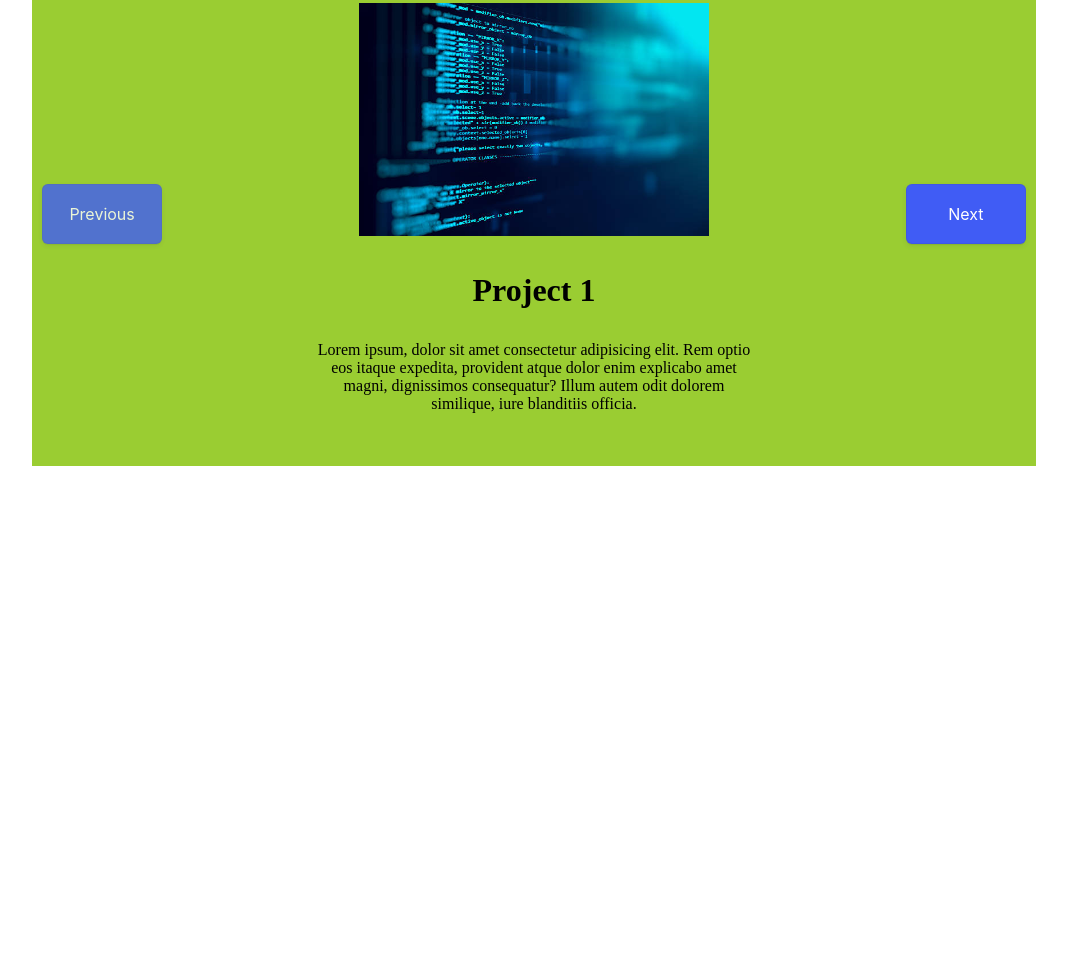
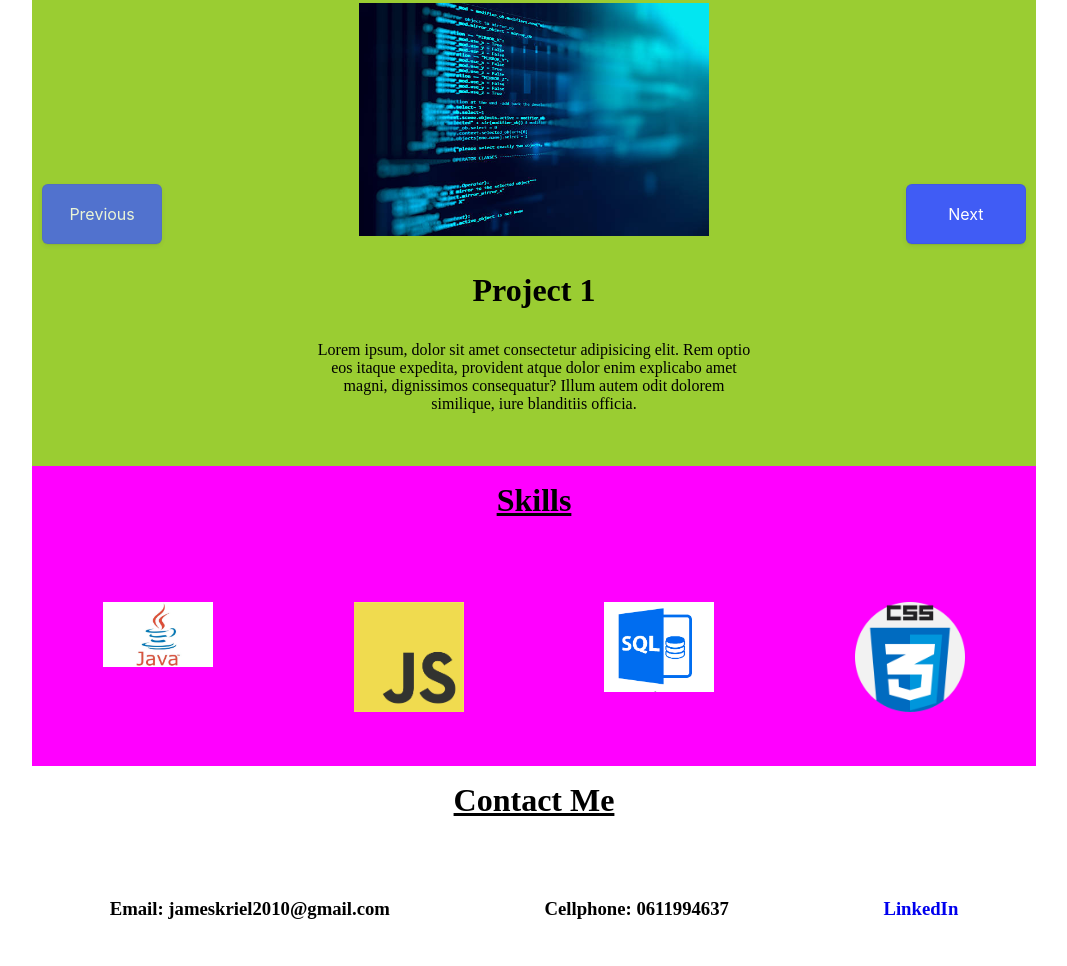
Before and after one commit to JamesKriel/Codecademy_Practice, a website: page Portfolio_Project/index.html in a window 1280 px wide. Shown: the part 534-1500 px from the top of the page, without its empty margins (106-1173 px from the left). Before the commit the page ends 1000 px from the top, so only its background shows below. Drawn offline with Linux system fonts and the light colour scheme.

Commit message:
Finishing portfolio project

```diff
--- a/Portfolio_Project/Resources/styles.css
+++ b/Portfolio_Project/Resources/styles.css
@@ -159,7 +159,6 @@ nav li{
 .project-img-container{
     width: 350px;
     margin-bottom: 2rem;
-
 }
 
 
@@ -201,3 +200,44 @@ nav li{
 .button:focus {
   box-shadow: rgba(50, 50, 93, .1) 0 0 0 1px inset, rgba(50, 50, 93, .2) 0 6px 15px 0, rgba(0, 0, 0, .1) 0 2px 2px 0, rgba(50, 151, 211, .3) 0 0 0 4px;
 }
+
+/* Skills area */
+.skills-area{
+    grid-area: 11 / 2 / span 3 / span 6;
+    background-color: magenta;
+    display: flex;
+    justify-content: space-around;
+    align-items: flex-start;
+    flex-wrap: wrap;
+}
+
+.skills-area h2{
+    margin-top: 1rem;
+    font-size: 2rem;
+    text-decoration: underline;
+    width: 100%;
+    margin-bottom: 2rem;
+    height: auto;
+}
+
+.skills-img-container{
+    width: 110px;
+}
+
+/* Contact area */
+.contact-area{
+    grid-area: 14 / 2 / span 2 / span 6;
+    display: flex;
+    justify-content: space-around;
+    align-items: flex-start;
+    flex-wrap: wrap;
+}
+
+.contact-area h2{
+    margin-top: 1rem;
+    font-size: 2rem;
+    text-decoration: underline;
+    width: 100%;
+    margin-bottom: 2rem;
+    height: auto;
+}
--- a/Portfolio_Project/index.html
+++ b/Portfolio_Project/index.html
@@ -15,8 +15,8 @@
             <ul>
                 <li><a href="#about-me">About Me</a></li>
                 <li><a href="#projects-id">Projects</a></li>
-                <li><a href="">Skills</a></li>
-                <li><a href="">Contact</a></li>
+                <li><a href="#skills">Skills</a></li>
+                <li><a href="#contact">Contact</a></li>
             </ul>
         </nav>
     </header>
@@ -86,8 +86,29 @@
             <button class="button" role="button" id="nextBtn">Next</button>
         </div>
     </section>
-    <section class="skills-area">
 
+    <section class="skills-area" id="skills">
+        <h2>Skills</h2>
+
+        <div class="skills-img-container">
+            <img src="./Resources/Images/java.jpg">
+        </div>
+        <div class="skills-img-container">
+            <img src="./Resources/Images/js.png">
+        </div>
+        <div class="skills-img-container">
+            <img src="./Resources/Images/sql.png">
+        </div>
+        <div class="skills-img-container">
+            <img src="./Resources/Images/css.png">
+        </div>
+    </section>
+
+    <section class="contact-area" id="contact">
+        <h2>Contact Me</h2>
+        <h3>Email: jameskriel2010@gmail.com</h3>
+        <h3>Cellphone: 0611994637</h3>
+        <h3><a href="https://www.linkedin.com/in/james-kriel-118b98191/" target="_blank">LinkedIn</a></h3>
     </section>
 
 
```
Also changed, not shown: package.json (added, +8 -0 lines), Portfolio_Project/Resources/Images/css.png (added), Portfolio_Project/Resources/Images/java.jpg (added), Portfolio_Project/Resources/Images/js.png (added), Portfolio_Project/Resources/Images/sql.png (added), 8 other files.
